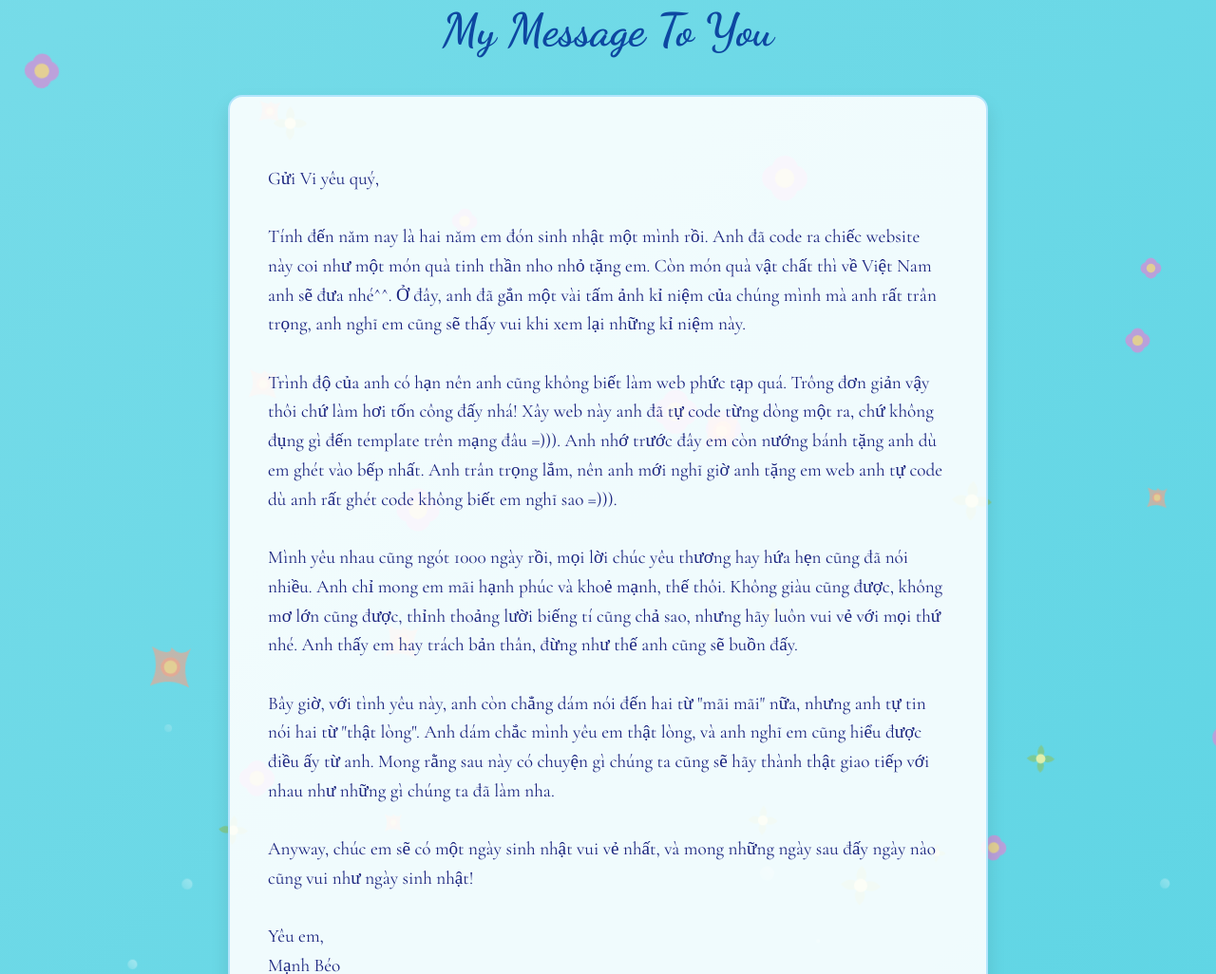
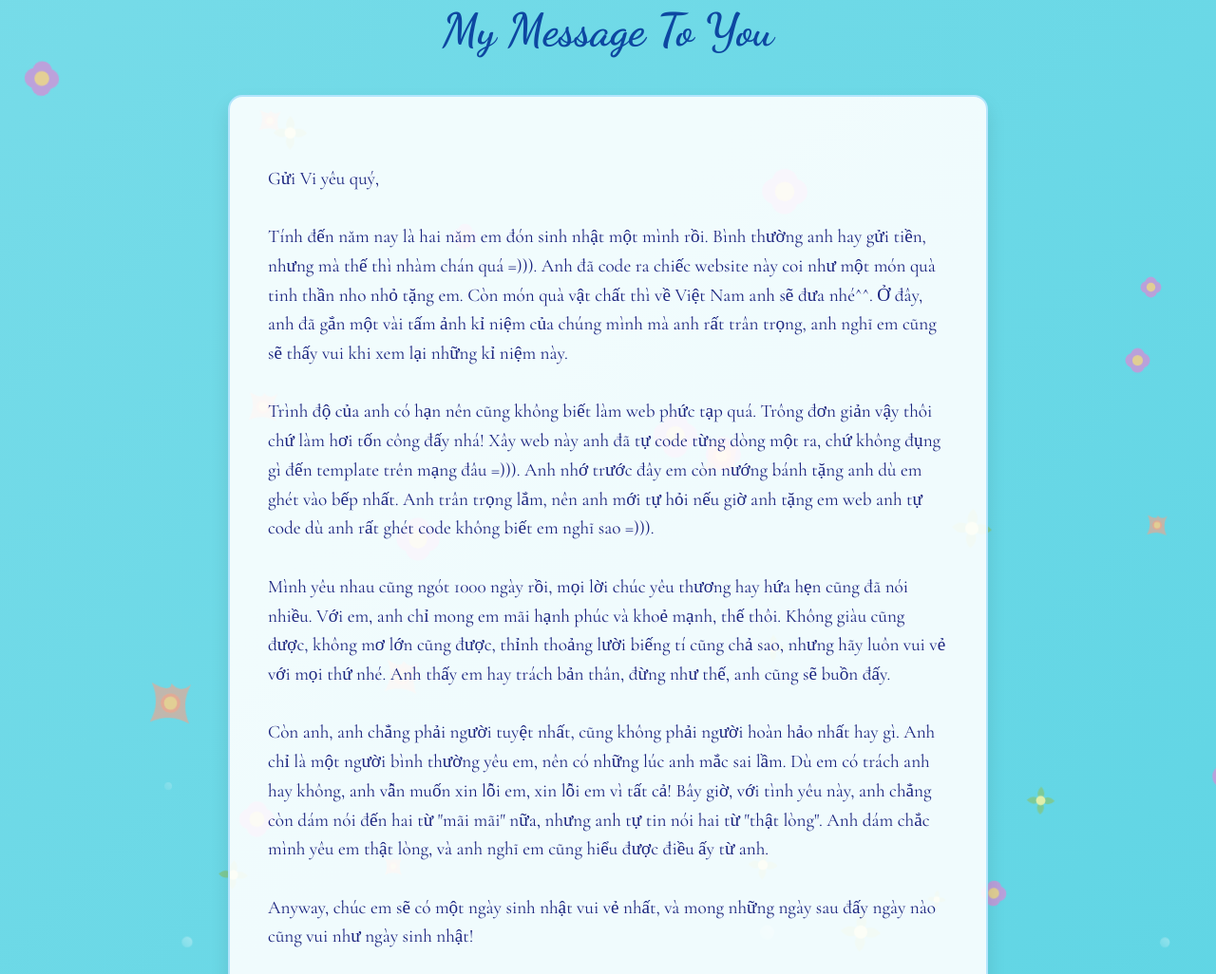
Before and after one commit to nguyenkhacmanh/formydarling, a plain HTML site: page index.html in a window 1280 px wide. Shown: the part 2134-3160 px from the top of the page at 95% size. Drawn offline with nearby package versions, Linux system fonts and the light colour scheme.

Commit message:
Modify messages

```diff
--- a/index.html
+++ b/index.html
@@ -495,13 +495,13 @@
                 <div class="message-text">
                     Gửi Vi yêu quý,
 
-                    Tính đến năm nay là hai năm em đón sinh nhật một mình rồi. Anh đã code ra chiếc website này coi như một món quà tinh thần nho nhỏ tặng em. Còn món quà vật chất thì về Việt Nam anh sẽ đưa nhé^^.  Ở đây, anh đã gắn một vài tấm ảnh kỉ niệm của chúng mình mà anh rất trân trọng, anh nghĩ em cũng sẽ thấy vui khi xem lại những kỉ niệm này.
+                    Tính đến năm nay là hai năm em đón sinh nhật một mình rồi. Bình thường anh hay gửi tiền, nhưng mà thế thì nhàm chán quá =))). Anh đã code ra chiếc website này coi như một món quà tinh thần nho nhỏ tặng em. Còn món quà vật chất thì về Việt Nam anh sẽ đưa nhé^^.  Ở đây, anh đã gắn một vài tấm ảnh kỉ niệm của chúng mình mà anh rất trân trọng, anh nghĩ em cũng sẽ thấy vui khi xem lại những kỉ niệm này.
 
-                    Trình độ của anh có hạn nên anh cũng không biết làm web phức tạp quá. Trông đơn giản vậy thôi chứ làm hơi tốn công đấy nhá! Xây web này anh đã tự code từng dòng một ra, chứ không đụng gì đến template trên mạng đâu =))). Anh nhớ trước đây em còn nướng bánh tặng anh dù em ghét vào bếp nhất. Anh trân trọng lắm, nên anh mới nghĩ giờ anh tặng em web anh tự code dù anh rất ghét code không biết em nghĩ sao =))).
+                    Trình độ của anh có hạn nên cũng không biết làm web phức tạp quá. Trông đơn giản vậy thôi chứ làm hơi tốn công đấy nhá! Xây web này anh đã tự code từng dòng một ra, chứ không đụng gì đến template trên mạng đâu =))). Anh nhớ trước đây em còn nướng bánh tặng anh dù em ghét vào bếp nhất. Anh trân trọng lắm, nên anh mới tự hỏi nếu giờ anh tặng em web anh tự code dù anh rất ghét code không biết em nghĩ sao =))).
 
-                    Mình yêu nhau cũng ngót 1000 ngày rồi, mọi lời chúc yêu thương hay hứa hẹn cũng đã nói nhiều. Anh chỉ mong em mãi hạnh phúc và khoẻ mạnh, thế thôi. Không giàu cũng được, không mơ lớn cũng được, thỉnh thoảng lười biếng tí cũng chả sao, nhưng hãy luôn vui vẻ với mọi thứ nhé. Anh thấy em hay trách bản thân, đừng như thế anh cũng sẽ buồn đấy.
+                    Mình yêu nhau cũng ngót 1000 ngày rồi, mọi lời chúc yêu thương hay hứa hẹn cũng đã nói nhiều. Với em, anh chỉ mong em mãi hạnh phúc và khoẻ mạnh, thế thôi. Không giàu cũng được, không mơ lớn cũng được, thỉnh thoảng lười biếng tí cũng chả sao, nhưng hãy luôn vui vẻ với mọi thứ nhé. Anh thấy em hay trách bản thân, đừng như thế, anh cũng sẽ buồn đấy.
 
-                    Bây giờ, với tình yêu này, anh còn chẳng dám nói đến hai từ "mãi mãi" nữa, nhưng anh tự tin nói hai từ "thật lòng". Anh dám chắc mình yêu em thật lòng, và anh nghĩ em cũng hiểu được điều ấy từ anh. Mong rằng sau này có chuyện gì chúng ta cũng sẽ hãy thành thật giao tiếp với nhau như những gì chúng ta đã làm nha.
+                    Còn anh, anh chẳng phải người tuyệt nhất, cũng không phải người hoàn hảo nhất hay gì. Anh chỉ là một người bình thường yêu em, nên có những lúc anh mắc sai lầm. Dù em có trách anh hay không, anh vẫn muốn xin lỗi em, xin lỗi em vì tất cả! Bây giờ, với tình yêu này, anh chẳng còn dám nói đến hai từ "mãi mãi" nữa, nhưng anh tự tin nói hai từ "thật lòng". Anh dám chắc mình yêu em thật lòng, và anh nghĩ em cũng hiểu được điều ấy từ anh.
 
                     Anyway, chúc em sẽ có một ngày sinh nhật vui vẻ nhất, và mong những ngày sau đấy ngày nào cũng vui như ngày sinh nhật!
 
```
